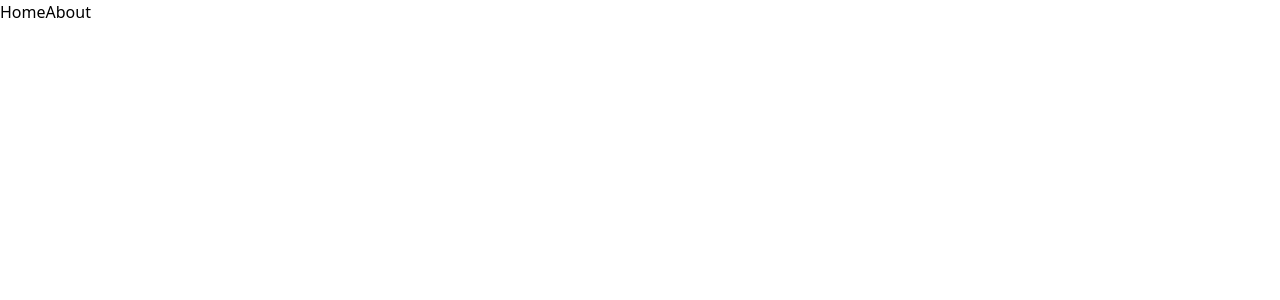
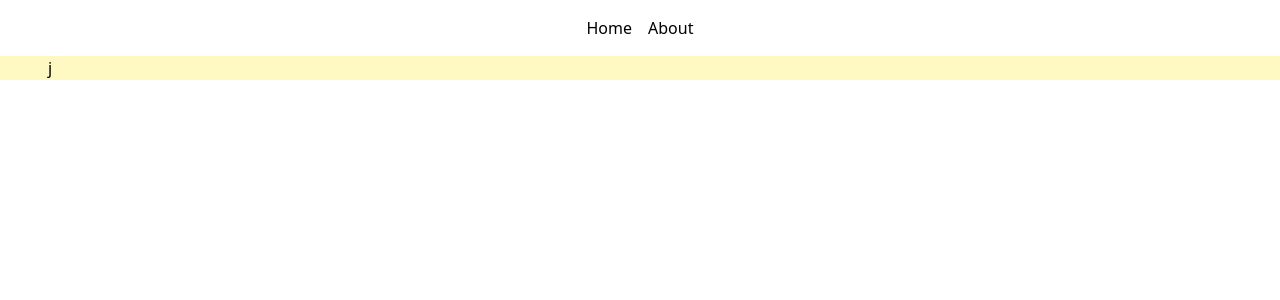
Before and after one commit to fmabid/dpmaker, a Vue app: page / in a window 1280 px wide. Shown: the top 300 px of the page. Built offline with nearby package versions, Linux system fonts and the light colour scheme.

Commit message:
Adding router and dropzone 3rd party pkg

```diff
--- a/package.json
+++ b/package.json
@@ -8,7 +8,8 @@
   },
   "dependencies": {
     "vue": "^3.2.25",
-    "vue-router": "4"
+    "vue-router": "4",
+    "vue3-dropzone": "0.0.7"
   },
   "devDependencies": {
     "@vitejs/plugin-vue": "^2.0.0",
--- a/src/components/Home.vue
+++ b/src/components/Home.vue
@@ -1,14 +1,16 @@
+<template>
+  <div class="text-center space-x-4 py-4">
+    <router-link to="/">Home</router-link>
+    <router-link to="/about">About</router-link>
+  </div>
+
+  <div class="bg-yellow-100 w-full px-12">j</div>
+</template>
+
 <script setup lang="ts">
 import { ref } from "vue";
-
-// defineProps<{ msg: string }>();
 
 const count = ref(0);
 </script>
 
-<template>
-  <router-link to="/">Home</router-link>
-  <router-link to="/about">About</router-link>
-</template>
-
 <style scoped></style>
```
Also changed, not shown: 1 other file (tests, documents, lock files or other folders).
